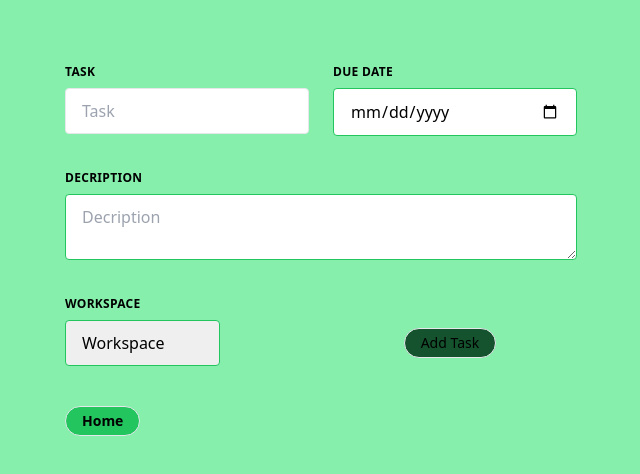
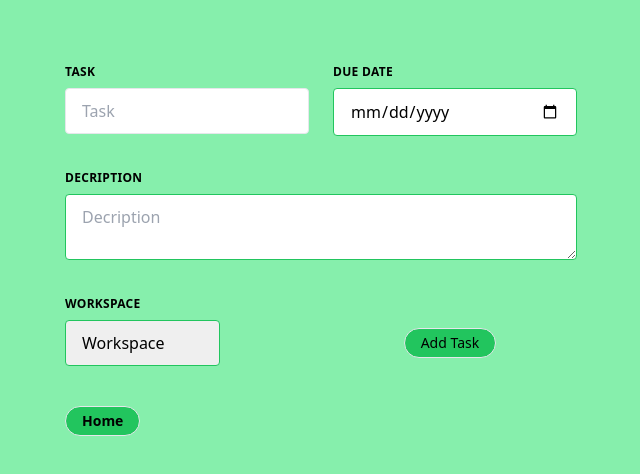
Before and after one commit to Krishnenducookee/Todo, a React (Create React App) app in the folder front-end/: page /addnew in a window 1280 px wide. Shown: the top 474 px of the page, without its empty margins (319-959 px from the left). Built offline with nearby package versions, Linux system fonts and the light colour scheme.

Commit message:
Update Addpage.jsx

```diff
--- a/front-end/src/Components/Addpage.jsx
+++ b/front-end/src/Components/Addpage.jsx
@@ -134,7 +134,7 @@
       </div>
     </div>
     <div className="w-full md:w-1/3 px-3 mb-6 md:mb-0 ml-40">
-    <button className=' mt-8 px-4 py-1 border rounded-full text-sm bg-green-900 bord hover:bg-green-600'>
+    <button className=' mt-8 px-4 py-1 border rounded-full text-sm bg-green-500 bord hover:bg-green-900'>
      Add Task </button>
 
     </div>
```
